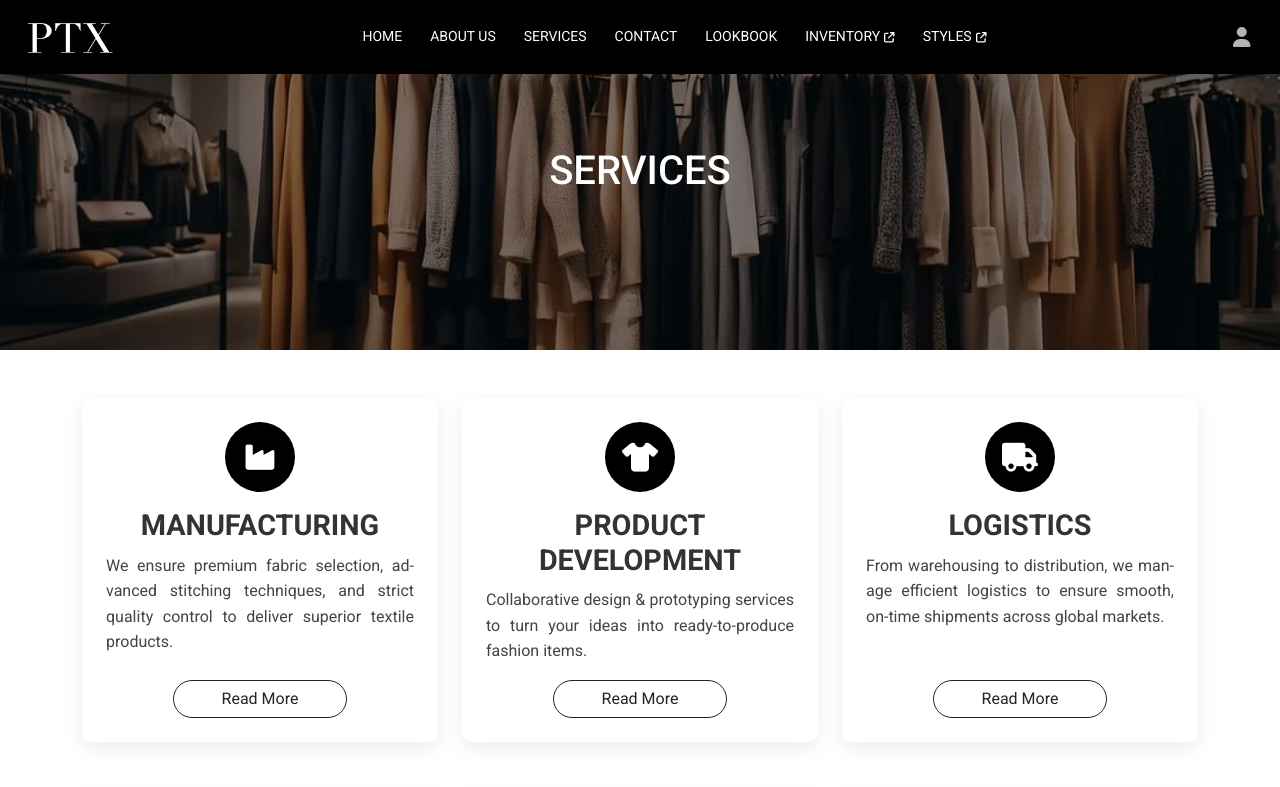
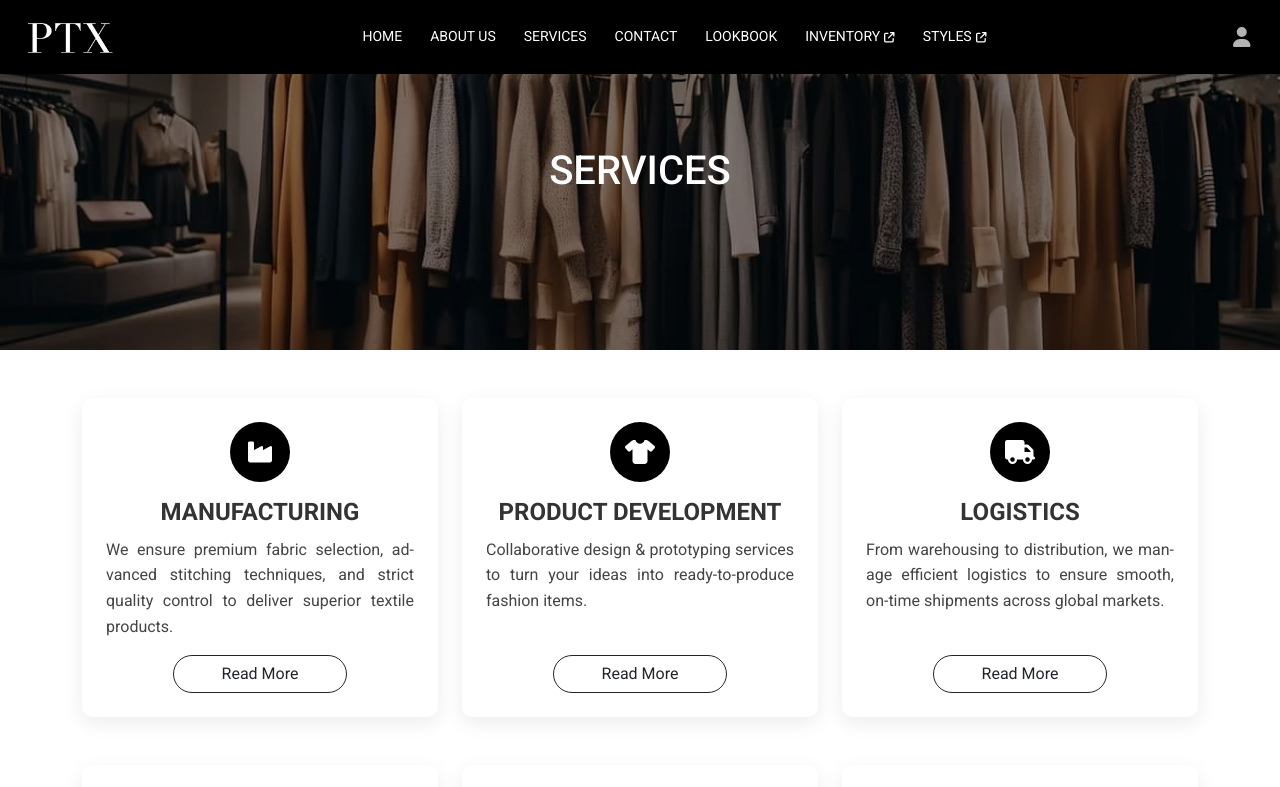
Before and after one commit to Zeeshanprojects/PTX-2, a React (Create React App) app in the folder PTX-2/ptx-2/: page /Services in a window 1280 px wide. Shown: the top 787 px of the page. Built offline with nearby package versions, Linux system fonts and the light colour scheme.

Commit message:
code updated

```diff
--- a/PTX-2/ptx-2/src/App.js
+++ b/PTX-2/ptx-2/src/App.js
@@ -30,18 +30,15 @@ import Logistics from "./Pages/Logistics";
 import Sourcing from "./Pages/Sourcing";
 import Studio from "./Pages/Studio";
 import Inquireform from "./Pages/Inquireform";
-import Gallery from "./Pages/Gallery";
+import ProductDevelopment from "./Pages/ProductDevelopment";
+
 import Blog1 from "./Pages/Blog1";
 import Blog2 from "./Pages/Blog2";
 import Blog3 from "./Pages/Blog3";
-import KnitsGallery from "./Pages/Knits";
-import DenimGallery from "./Pages/Denim";
-import WovenGallery from "./Pages/Woven";
-import OutwearGallery from "./Pages/Outwear";
+
 import Checkout from "./Pages/Checkout";
 import Teams from "./Pages/Teams";
 import Teaminfo from "./Pages/Teaminfo";
-
 
 function AppContent() {
   const [loading, setLoading] = useState(true);
@@ -71,14 +68,10 @@ function AppContent() {
             <Route path="/Logistics" element={<Logistics />} />
             <Route path="/Sourcing" element={<Sourcing />} />
             <Route path="/Studio" element={<Studio />} />
-            <Route path="/Gallery" element={<Gallery />} />
-            <Route path="/Knits" element={<KnitsGallery />} />
-            <Route path="/denim" element={<DenimGallery />} />
-            <Route path="/woven" element={<WovenGallery />} />
-            <Route path="/outwear" element={<OutwearGallery />} />
+           <Route path="/productdevelopment" element={<ProductDevelopment />} />
             <Route path="/team" element={<Teams />} />
-<Route path="/team/:slug" element={<Teaminfo />} />
-  <Route path="/inquireform" element={<Inquireform />} />
+            <Route path="/team/:slug" element={<Teaminfo />} />
+            <Route path="/inquireform" element={<Inquireform />} />
             <Route path="/Product" element={<Product />} />
             <Route path="/signup" element={<Signup />} />
             <Route path="/Contactus" element={<ContactUs />} />
@@ -93,7 +86,7 @@ function AppContent() {
             <Route path="/Search" element={<Search />} />
             <Route path="/blog1" element={<Blog1 />} />
             <Route path="/blog2" element={<Blog2 />} />
-            <Route path="/blog3" element={<Blog3/>}/>
+            <Route path="/blog3" element={<Blog3 />} />
             <Route path="/ProductDetails/:id" element={<ProductDetails />} />
           </Routes>
         </>
--- a/PTX-2/ptx-2/src/Pages/AboutUs.jsx
+++ b/PTX-2/ptx-2/src/Pages/AboutUs.jsx
@@ -18,7 +18,7 @@ export default function AboutUs() {
   return (
     <>
       <div className="background-color" data-aos="fade-up">
-        <h1 className=" text-center" data-aos="fade-up">WHO WE ARE hello</h1>
+        <h1 className=" text-center" data-aos="fade-up">WHO WE ARE</h1>
       </div>
 
       <div className="container my-5">
--- a/PTX-2/ptx-2/src/Pages/ProductDevelopment.jsx
+++ b/PTX-2/ptx-2/src/Pages/ProductDevelopment.jsx
@@ -8,6 +8,7 @@ export default function ProductDevelopment() {
      <h1 className="mt-5 text-center">SERVICES / PRODUCT DEVELOPMENT</h1>
      </div>
 
+<div className='space'></div>
     <div className="container">
   <div className="row">
     <div className="col-sm-12 col-md-12 col-lg-12 col-xl-12">
@@ -65,7 +66,6 @@ export default function ProductDevelopment() {
       <button
         type="button"
         className="btn btn-dark"
-        onClick={handleDownload}
       >
         Download Development Guide
       </button>
--- a/PTX-2/ptx-2/src/Pages/Services.jsx
+++ b/PTX-2/ptx-2/src/Pages/Services.jsx
@@ -3,11 +3,19 @@ import { Link } from "react-router-dom";
 
 import "./Services.style.css";
 import Footer from "../Components/Footer";
+import AOS from "aos";
+import "aos/dist/aos.css";
 
 export default function Services() {
   useEffect(() => {
     document.title = "Services | Pakistan Textile Exchange ";
   }, []);
+    useEffect(() => {
+        AOS.init({
+          duration: 1000, // animation duration in ms
+          once: true,     // whether animation should happen only once
+        });
+      }, []);
 
   const cardVariants = {
     hidden: { opacity: 0, y: 50 },
@@ -30,7 +38,7 @@ export default function Services() {
       title: "PRODUCT DEVELOPMENT",
       text:
         "Collaborative design & prototyping services to turn your ideas into ready-to-produce fashion items.",
-      link: "/QualityAssurance",
+      link: "/productdevelopment",
       icon: "fas fa-tshirt",
     },
     {
@@ -66,8 +74,8 @@ export default function Services() {
   return (
     <>
 
-      <div className="background-color">
-        <h1 className="text-center">SERVICES</h1>
+      <div className="background-color" data-aos="fade-up">
+        <h1 className="text-center" data-aos="fade-up">SERVICES</h1>
       </div>
 
       <div className="container">
@@ -75,7 +83,7 @@ export default function Services() {
           {services.map((service, index) => (
             <div
               key={index}
-              className="col-sm-12 col-md-6 col-lg-4 col-xl-4 mt-5"
+              className="col-sm-12 col-md-6 col-lg-4 col-xl-4 mt-5"  data-aos="fade-up"
             >
               <div
                 className="service-card h-100 d-flex flex-column p-4"
--- a/PTX-2/ptx-2/src/Pages/Services.style.css
+++ b/PTX-2/ptx-2/src/Pages/Services.style.css
@@ -53,7 +53,7 @@
   height: 300px;
 }
 .service-card-title {
-  font-size: 1.8rem;
+  font-size: 1.5rem;
   font-weight: bold;
   color: #333;
   margin-bottom: 10px;
@@ -87,8 +87,8 @@
 .service-icon-wrapper {
   background-color: #000;
   border-radius: 50%;
-  width: 70px;
-  height: 70px;
+  width: 60px;
+  height: 60px;
   display: flex;
   align-items: center;
   justify-content: center;
@@ -100,7 +100,7 @@
 }
 
 .service-icon {
-  font-size: 1.8rem;
+  font-size: 1.5rem;
   color: #fff !important;
 }
 
```
